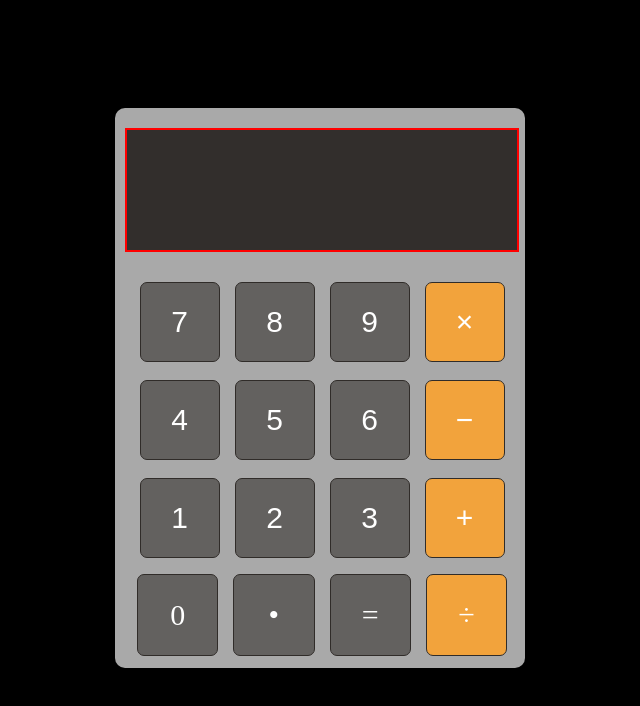
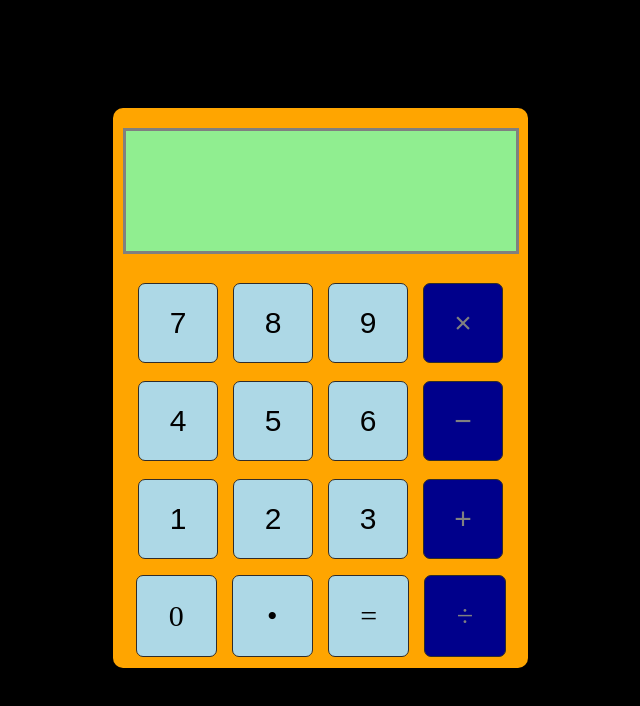
Before and after one commit to fruddenfeldt/calculator, a plain HTML site: page index.html in a window 1280 px wide. Shown: the whole page, without its empty margins (320-960 px from the left). Drawn offline with Linux system fonts and the light colour scheme.

Commit message:
button content and first JS tests

```diff
--- a/styling.css
+++ b/styling.css
@@ -9,19 +9,20 @@
     display: flex;
     border-radius: 10px;
     height: 560px;
-    width: 410px;
+    width: 415px;
     margin: 100px;
-    background-color: darkgrey;
+    background-color: orange;
 }
 
 .displayMain {
-    background-color:#322E2C;
+    /* background-color:#322E2C; */
+    background-color: lightgreen;
     width: 390px;
     height: 120px;
     margin: 10px;
     margin-top: 20px;
+    border: solid grey 3px;
 
-    border: solid red 2px;
 
 }
 
@@ -44,7 +45,6 @@
     gap: 15px;
 
 
-
 }
 
 .number {
@@ -54,10 +54,11 @@
     font-size: 30px;
     height: 80px;
     width: 80px;
-    background-color: #63615F;
+    /* background-color: #63615F; */
+    background-color: lightblue;
     border-radius: 7px;
     border: solid #302C29 1px;
-    color: white;
+    color: black;
 }
 
 .bottomRow {
@@ -86,5 +87,7 @@
 }
 
 .operatorButtons {
-    background-color: #F2A33C;
+    /* background-color: #F2A33C;*/
+    background-color: darkblue;
+    color: grey
 }
```
